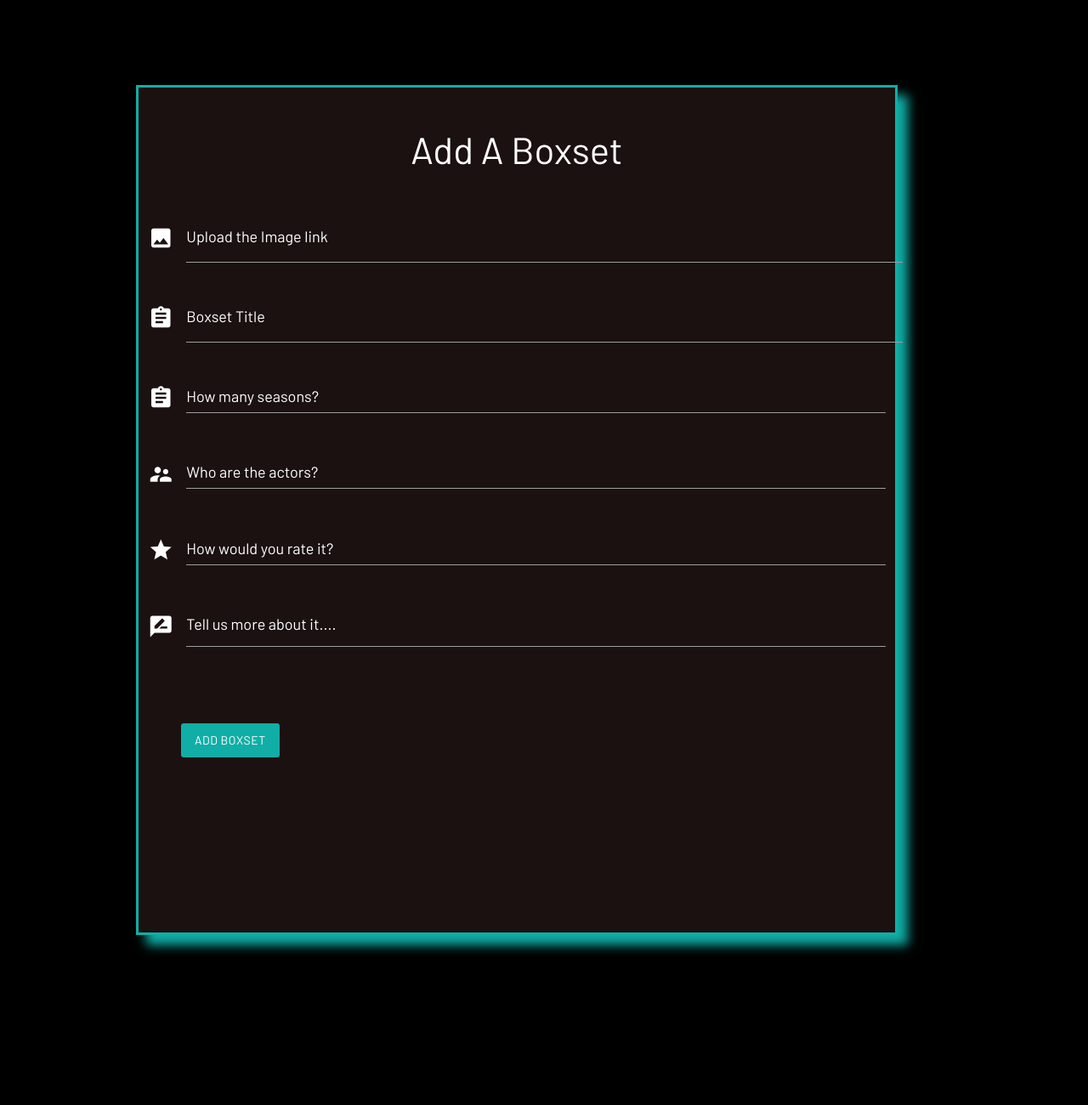
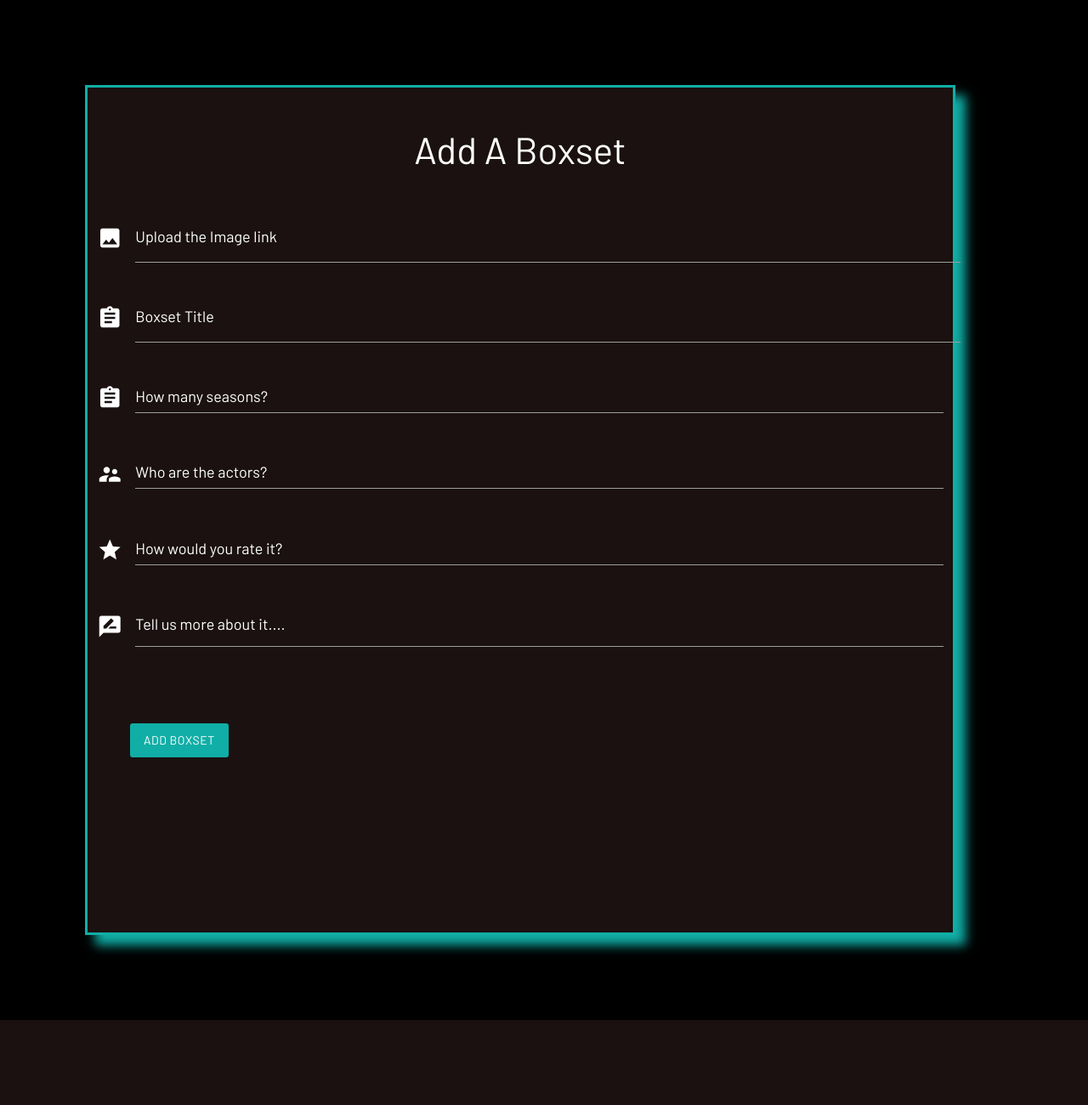
Before and after one commit to Leannald13/datacentric-milestoneproject, a Flask app: page /add_boxset in a window 1280 px wide. Shown: the part 120-1420 px from the top of the page at 85% size. After the commit the page ends 1320 px from the top, so only its background shows below. Run offline with Flask 2, Linux system fonts and the light colour scheme; data that the repository does not hold is empty; some libraries are stand-ins or nearby versions.

Commit message:
finished css for addseries.html

```diff
--- a/static/css/style.css
+++ b/static/css/style.css
@@ -146,7 +146,6 @@
     margin-right: 50px;
 }
 
-
 .box2 {
     background-color: #1a1110;
     width: 40%;
@@ -169,7 +168,6 @@
     font-size: 17px;
     padding: 2px 2px 2px 2px;
     text-align: center;
-
 }
 
 .list-title {
@@ -178,7 +176,6 @@
     margin-left: 10px;
     text-align: center;
 }
-
 
 .button-homepage {
     background-color: #f62681;
@@ -194,12 +191,14 @@
 
 /* home.html boxset cards */
 
+
 .largebox1 {
     width: 100%;
     height: 600px;
     background-color: black;
     padding-left: 50px;
 }
+
 
 .miniboxrating {
     color: white;
@@ -254,18 +253,18 @@
 .addseriesbackground {
     background-color: black;
     width: 100%;
-    height: 1300px;
+    height: 1200px;
     padding-top: 100px;
 }
 
 @media (min-width: 770px) {
 .minibox2 {
     background-color: #1a1110;
-    width: 70%;
+    width: 80%;
     height: 1000px;
     border: 3px solid #10aea6;
     box-shadow: 12px 12px 12px #10aea6;
-    margin-left: 160px;
+    margin-left: 100px;
     }
 }
 
--- a/templates/home.html
+++ b/templates/home.html
@@ -59,7 +59,6 @@
       </div>
 
 
-
     {% endif %}
     {% endfor %}
 
```
